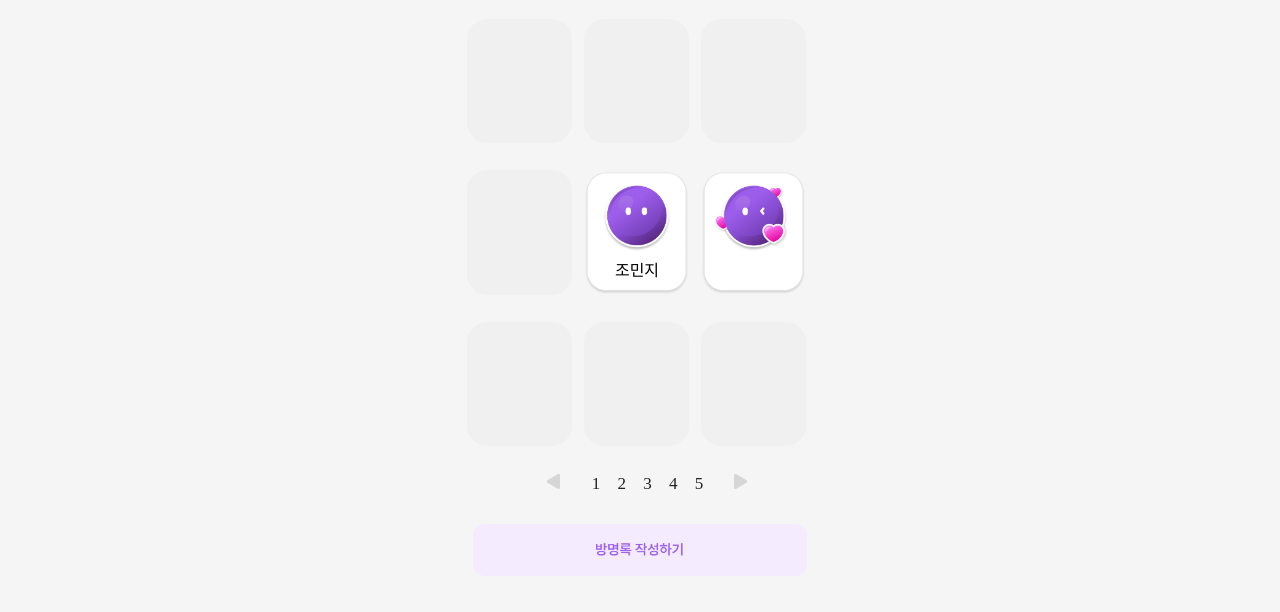
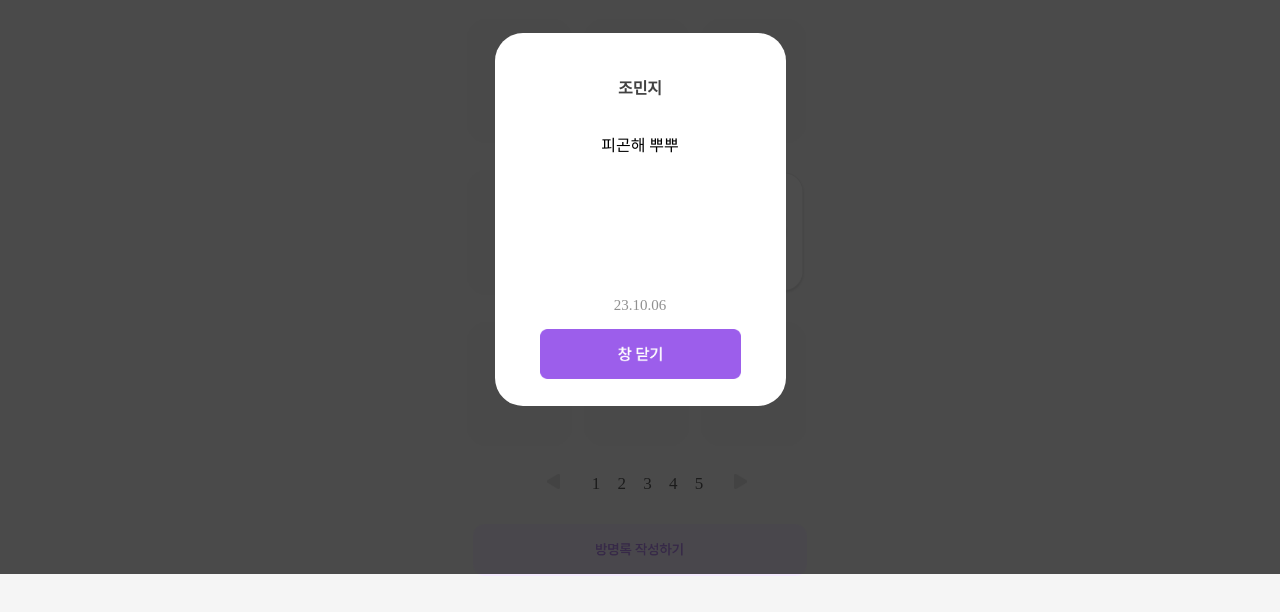
Before and after one commit to sangheon1204/guestbook, a plain HTML site: page index.html in a window 1280 px wide. Shown: the part 226-838 px from the top of the page. Drawn offline with Linux system fonts and the light colour scheme; a web font is replaced by a local one.

Commit message:
팝업창

```diff
--- a/index.html
+++ b/index.html
@@ -48,6 +48,14 @@
         </div>
     </div>
     <a href="write.html"><img src="/static/img/button.png" class="button"></a>
+    <div class="popup">
+        <div class="content">
+            <p class="content-name">조민지</p>
+            <p class="content-context">피곤해 뿌뿌</p>
+            <p class="date">23.10.06</p>
+            <a><img class="button2" src="static/img/close.png"></a>
+        </div>
+    </div>
 </body>
 
 </html>
--- a/style.css
+++ b/style.css
@@ -7,7 +7,7 @@ html , body {
     height: 100%;
     width: 100%;
     margin: 0;
-    background-color: #f5f5f5;
+    background-color: rgba(245, 245, 245);
 }
 
 body {
@@ -84,3 +84,47 @@ body {
     margin: 25px auto 0px;
     width: 333.2px;
 }
+
+.popup {
+    position: absolute;
+    top: 0;
+    left: 0;
+    width : 100vw;
+    height : 100vh;
+    background-color: rgba(26, 26, 26 ,0.78);
+    z-index: 200;
+}
+
+.content {
+    width: 291px;
+    height: 373px;
+    background-color: #ffffff;
+    margin:259px auto 0px;
+    flex-shrink: 0;
+    border-radius: 28px;
+}
+
+.content-name {
+    padding-top: 42px;
+    color: #424242;
+    font-size: 16px;
+    font-weight: 600;
+}
+
+.content-context {
+    width: 210px;
+    height: 150px;
+    text-align: center;
+    margin: 33px auto 0px;
+}
+
+.date {
+    font-size: 15px;
+    text-align: center;
+    font-weight: 500;
+    color: #909090;
+}
+
+.button2 {
+    width: 201px;
+}
```
Also changed, not shown: static/img/close.png (added).
